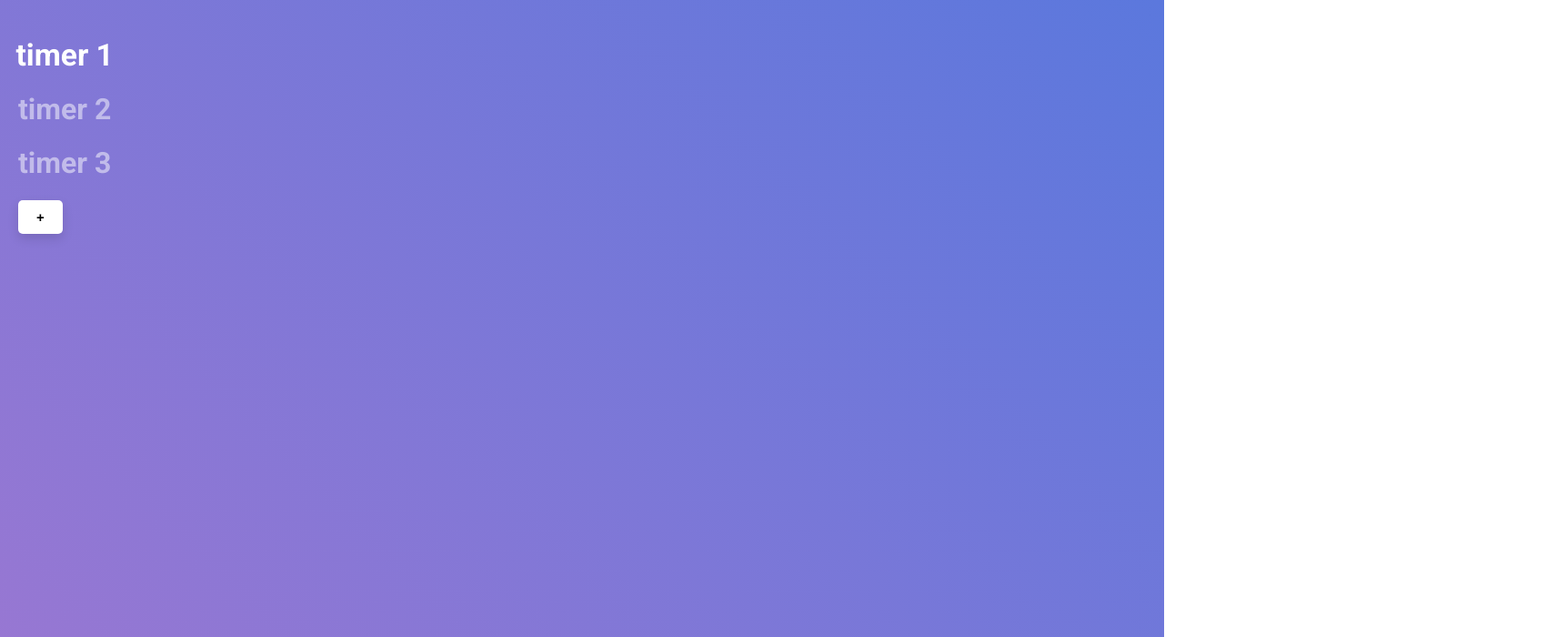
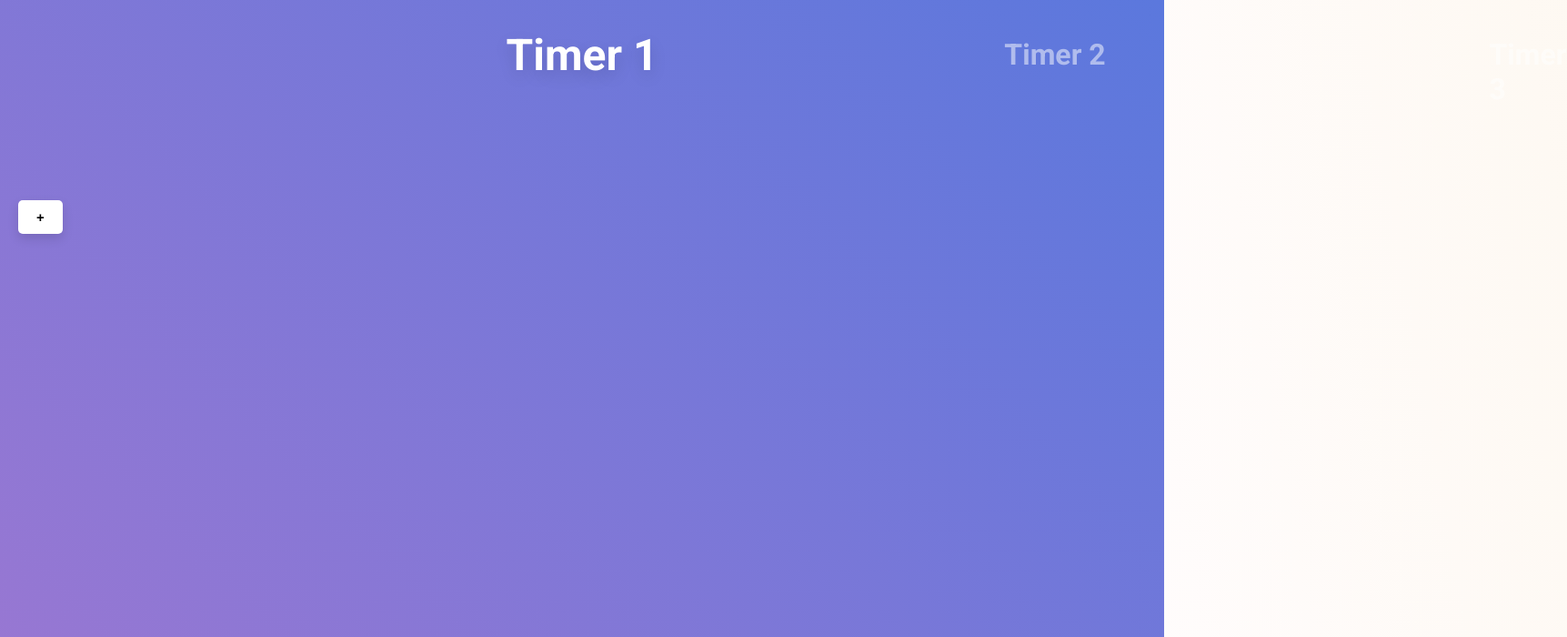
Before and after one commit to FitPlusPlus-Team/FitPlusPlus, a React (Create React App) app in the folder fitplusplus/: page /workout in a window 1280 px wide. Shown: the top 700 px of the page at 91% size, 1723 px wide, since content can reach past the window. Built offline with nearby package versions, Linux system fonts and the light colour scheme.

Commit message:
workout header complete basically

```diff
--- a/fitplusplus/src/components/workout/style.scss
+++ b/fitplusplus/src/components/workout/style.scss
@@ -4,13 +4,18 @@
     padding: 20px;
     color: white;
     header {
+        margin-bottom: 200px;
+        width: 100%;
         .action{
             opacity: 0.5;
             width: fit-content;
-            transition: opacity 0.5s, transform 0.5s;
+            transition: opacity 1s, transform 1s, text-shadow 1s, left 1s ease-in-out;
+            position: absolute;
+            transform: translateX(-50%);
             &#current{
                 opacity: 1;
-                transform: scale(1.05);
+                transform:  translateX(-50%) scale(1.5) ;
+                text-shadow: var(--shadow-1)
             }
         }
     }
--- a/fitplusplus/src/components/workout/workout.jsx
+++ b/fitplusplus/src/components/workout/workout.jsx
@@ -10,17 +10,17 @@ let placeholderData = {
         {
             type: "timer",
             duration: "30",
-            name: "timer 1"
+            name: "Timer 1"
         },
         {
             type: "timer",
             duration: "20",
-            name: "timer 2"
+            name: "Timer 2"
         },
         {
             type: "timer",
             duration: "10",
-            name: "timer 3"
+            name: "Timer 3"
         }
     ]
 }
@@ -49,10 +49,10 @@ const WorkoutHeader = (props) => {
 
     let actions = props.workout.actions.flatMap((action,index)=>{
         //basically, only show the current action, and a few surrounding actions, the other ones will be off screen
-        let indexOffset = Math.abs(index - props.actionIndex)
-        if(indexOffset<=2){
+        let indexOffset = index - props.actionIndex
+        if(Math.abs(indexOffset)<=2){
             return (
-                <h1 key={index} className="action" id={indexOffset == 0 ? "current":""}>{action.name}</h1>
+                <WorkoutHeaderAction key={index} index={index} indexOffset={indexOffset} action={action}/>
             )
         }
 
@@ -63,4 +63,12 @@ const WorkoutHeader = (props) => {
     )
 }
 
+const WorkoutHeaderAction = (props) => {
+
+    let offset = `calc(${50 + props.indexOffset * 50}% - ${props.indexOffset * 120}px)`
+    return (
+        <h1 className="action" id={props.indexOffset == 0 ? "current":""} style={{left:offset}}>{props.action.name}</h1>
+    )
+}
+
 export default Workout
```
